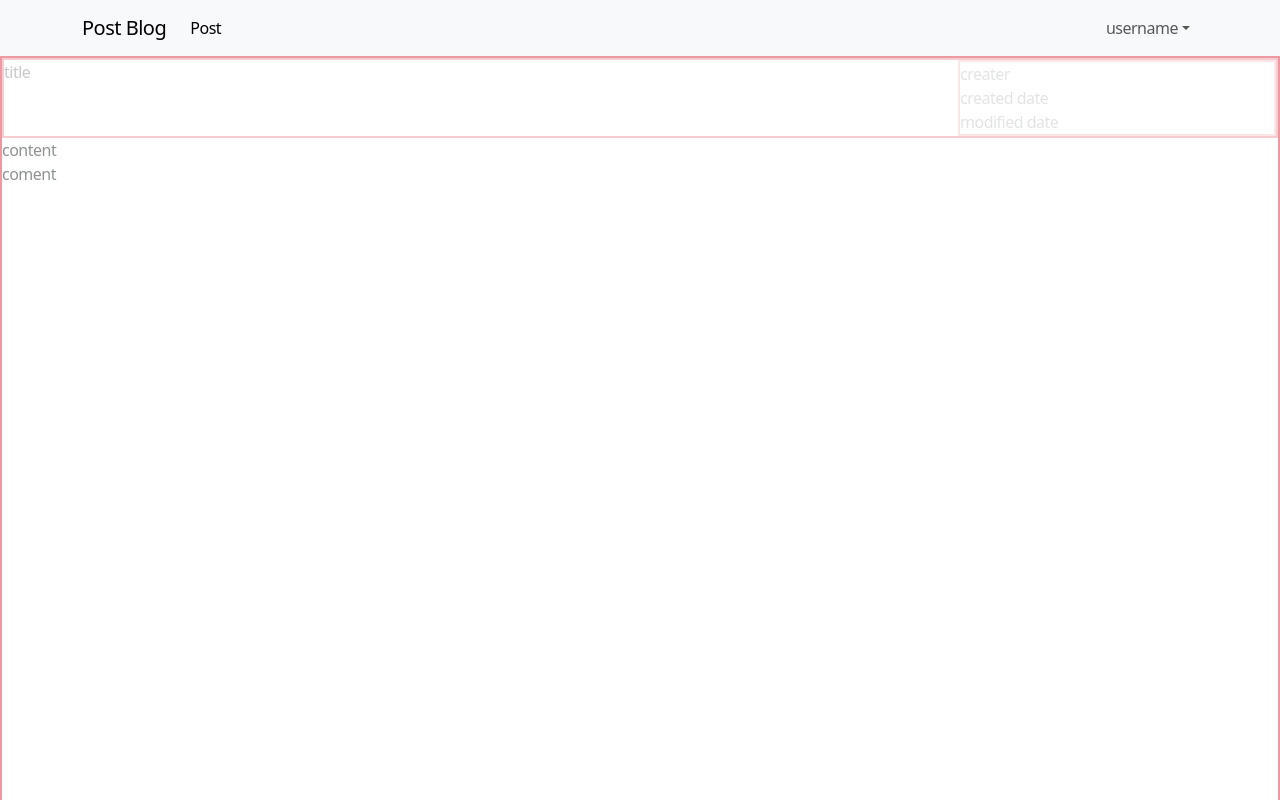
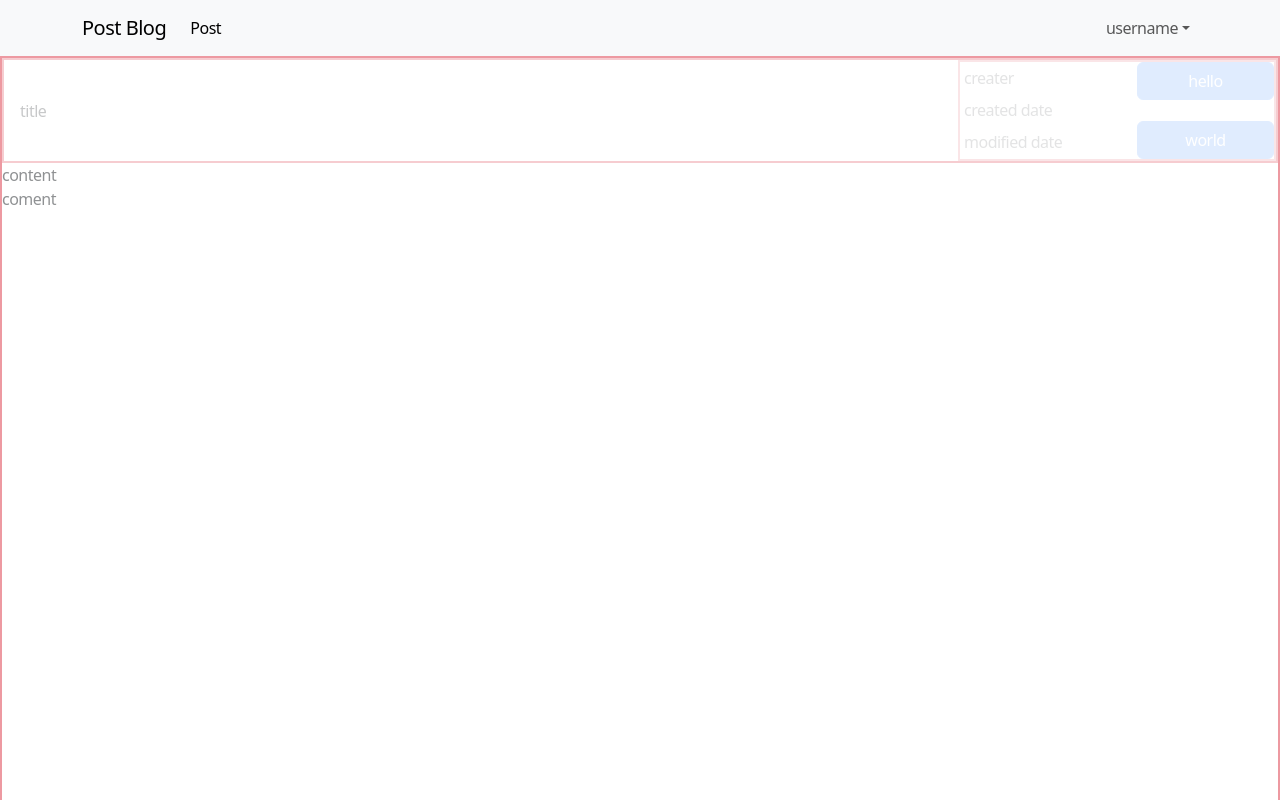
Before and after one commit to mothership2002/sample-fullstack, a React (Create React App) app in the folder react-client/: page / in a window 1280 px wide. Shown: the top 800 px of the page. Built offline with nearby package versions, Linux system fonts and the light colour scheme.

Commit message:
포스트 퍼블리싱

```diff
--- a/react-client/src/component/Post.js
+++ b/react-client/src/component/Post.js
@@ -1,25 +1,34 @@
 import React from 'react'
+import { Button } from 'react-bootstrap';
 
 const Post = () => {
   const boardCss = 'border border-danger border-2 opacity-50'
   return (
     <div className={boardCss + ' d-flex flex-column'}
       style={{ height: '20893px' }}>
-      <div className={boardCss + ' d-flex justify-content-md-between'}>
-        <div style={{minWidth:'75%'}}>
+      <div className={boardCss + ' d-flex justify-content-md-between'} style={{maxHeight:'6.58rem'}}>
+        <div style={{minWidth:'75%'}} className='d-inline-flex p-3 align-items-md-center flex-md-wrap'>
           title
         </div>
 
-        <div className={boardCss + ' d-flex flex-md-column '}
+        <div className={boardCss + ' d-inline-flex flex-md-column flex-md-wrap'}
         style={{minWidth: '25%'}}>
-          <div>
+          <div className='d-inline-flex p-1 align-items-md-center'>
             creater
           </div>
-          <div>
+          <div className='d-inline-flex p-1 align-items-md-center'>
             created date
           </div>
-          <div>
+          <div className='d-inline-flex p-1 align-items-md-center'>
             modified date
+          </div>
+          <div className='d-inline-flex flex-column justify-content-md-between' style={{minHeight:'100%'}}>
+            <Button>
+              hello
+            </Button>
+            <Button>
+              world
+            </Button>
           </div>
         </div>
 
```
